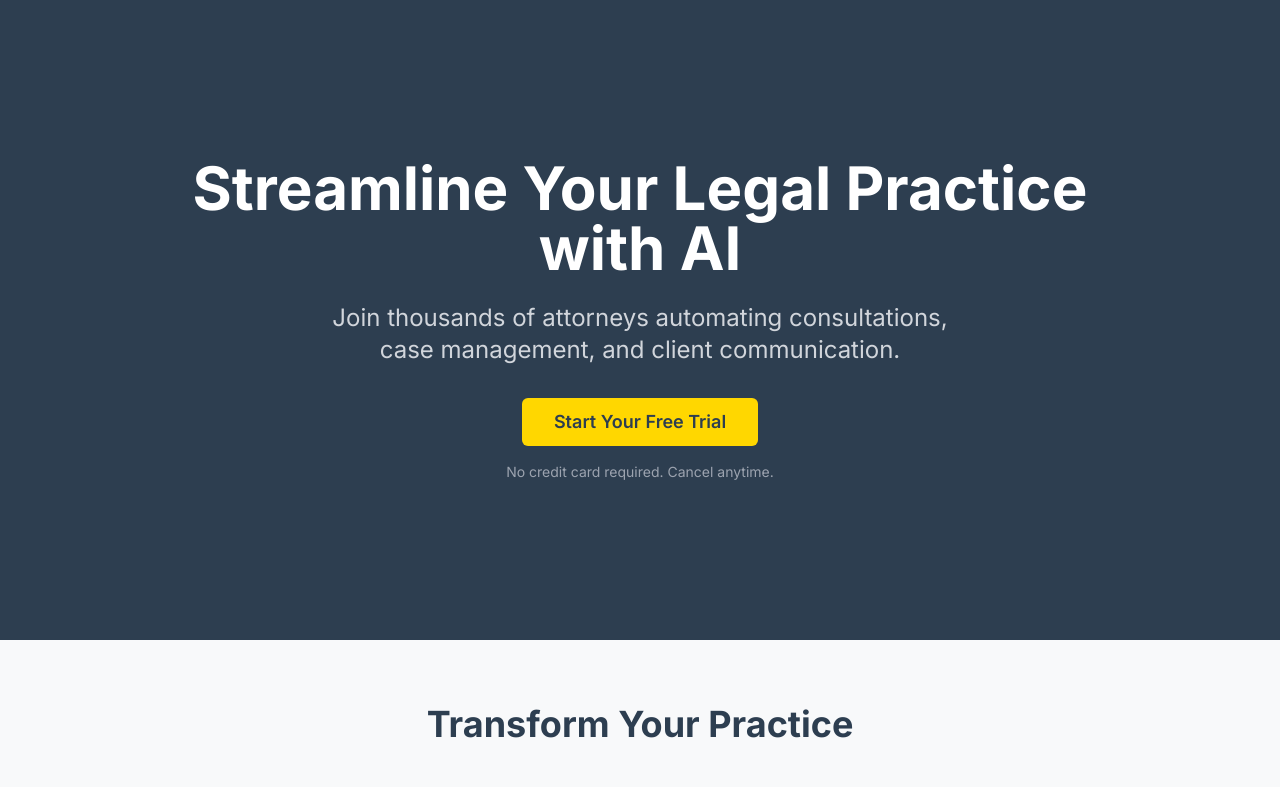
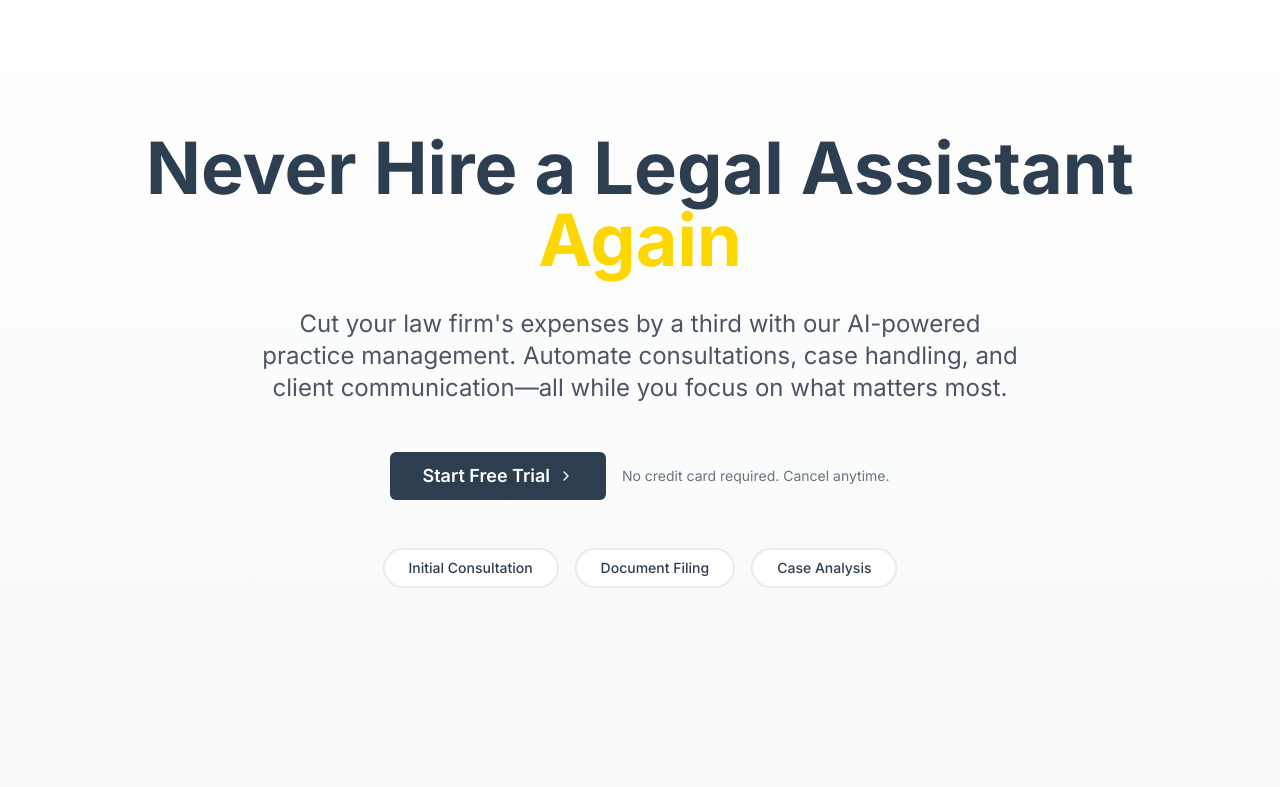
Before and after one commit to VaibhavAher219/legalflow-magic, a React (Vite) app: page / in a window 1280 px wide. Shown: the top 787 px of the page. Built offline with nearby package versions, Linux system fonts and the light colour scheme.

Commit message:
Redesign Hero Section
Updated the Hero component to reflect new design inspiration, enhancing the visual appeal and user engagement. Adjustments made to layout, typography, and color scheme for improved aesthetics.
[skip gpt_engineer]

```diff
--- a/src/components/Hero.tsx
+++ b/src/components/Hero.tsx
@@ -1,22 +1,51 @@
 import { Button } from "@/components/ui/button";
+import { ChevronRight } from "lucide-react";
 
 const Hero = () => {
   return (
-    <section className="min-h-[80vh] flex items-center justify-center bg-navy text-white px-4 py-16">
-      <div className="max-w-4xl mx-auto text-center animate-fade-in">
-        <h1 className="text-4xl md:text-6xl font-bold mb-6 font-inter">
-          Streamline Your Legal Practice with AI
+    <section className="min-h-[90vh] flex flex-col items-center justify-center bg-gradient-to-b from-white to-light-gray px-4 py-24">
+      <div className="max-w-5xl mx-auto text-center animate-fade-in">
+        <h1 className="text-5xl md:text-7xl font-bold mb-8 text-navy leading-tight">
+          Never Hire a Legal Assistant{" "}
+          <span className="text-gold">Again</span>
         </h1>
-        <p className="text-xl md:text-2xl mb-8 text-gray-300 max-w-2xl mx-auto">
-          Join thousands of attorneys automating consultations, case management, and client communication.
+
+        <p className="text-xl md:text-2xl mb-12 text-gray-600 max-w-3xl mx-auto leading-relaxed">
+          Cut your law firm's expenses by a third with our AI-powered practice management.
+          Automate consultations, case handling, and client communication—all while you focus on what matters most.
         </p>
-        <Button
-          size="lg"
-          className="bg-gold hover:bg-gold/90 text-navy font-semibold text-lg px-8 py-6"
-        >
-          Start Your Free Trial
-        </Button>
-        <p className="mt-4 text-sm text-gray-400">No credit card required. Cancel anytime.</p>
+
+        <div className="flex flex-col sm:flex-row items-center justify-center gap-4 mb-12">
+          <Button
+            size="lg"
+            className="bg-navy hover:bg-navy/90 text-white font-semibold text-lg px-8 py-6 min-w-[200px]"
+          >
+            Start Free Trial
+            <ChevronRight className="w-5 h-5" />
+          </Button>
+          <p className="text-sm text-gray-500">No credit card required. Cancel anytime.</p>
+        </div>
+
+        <div className="flex flex-wrap justify-center gap-4">
+          <Button
+            variant="outline"
+            className="rounded-full border-2 border-navy/10 hover:border-navy/20 bg-white text-navy px-6 py-2"
+          >
+            Initial Consultation
+          </Button>
+          <Button
+            variant="outline"
+            className="rounded-full border-2 border-navy/10 hover:border-navy/20 bg-white text-navy px-6 py-2"
+          >
+            Document Filing
+          </Button>
+          <Button
+            variant="outline"
+            className="rounded-full border-2 border-navy/10 hover:border-navy/20 bg-white text-navy px-6 py-2"
+          >
+            Case Analysis
+          </Button>
+        </div>
       </div>
     </section>
   );
```
